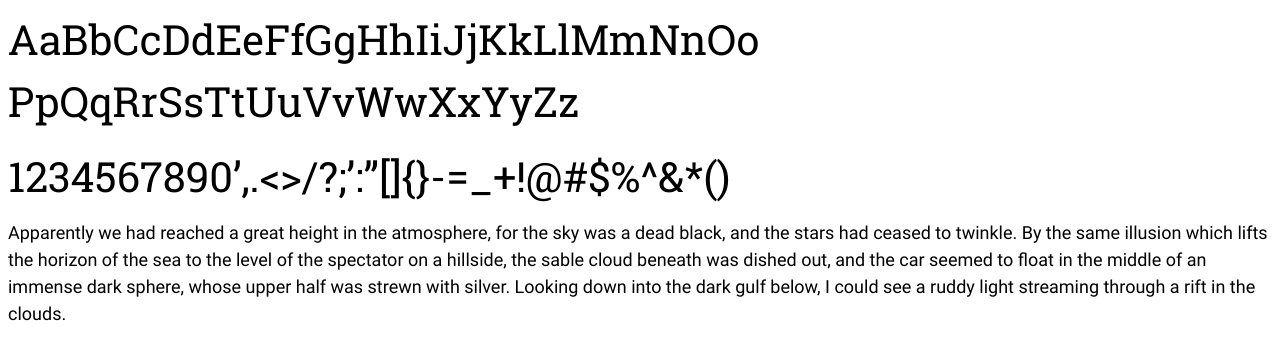
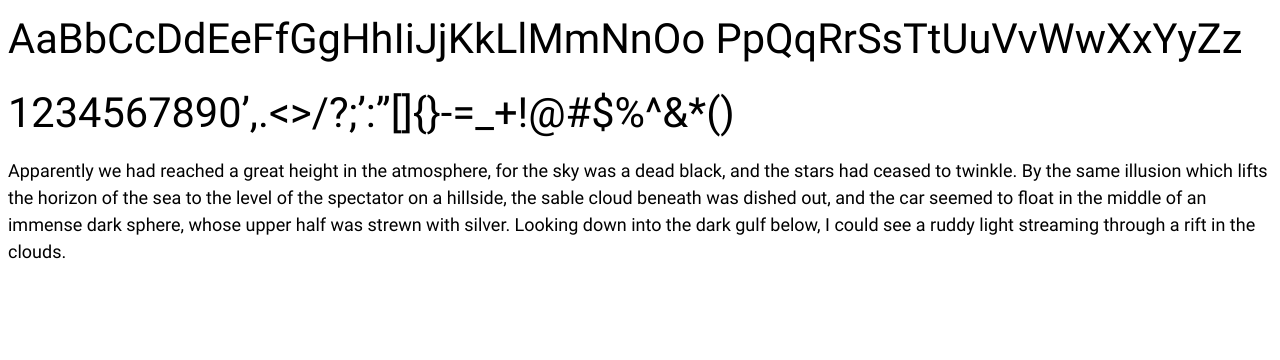
Before and after one commit to matthewelsom/Project-JekyllStyleguide, a Jekyll site: the page built from src/patterns/foundations/typography/roboto.md, in a window 1280 px wide. Shown: the top 360 px of the page. Built offline with Jekyll 4.4.1, drawn with Linux system fonts in a browser that asks for light colours.

```diff
--- a/_includes/pattern_block.html
+++ b/_includes/pattern_block.html
@@ -9,7 +9,7 @@
     <a href="javascript:void(0)" title="View Source Code" class="sg_helper_code button"><i class="icon" data-icon="code"></i></a>
     <a href="javascript:void(0)" title="Open in new window" class="sg_helper_open button" href="{{ site.baseurl }}{{ pattern_url }}" target="_blank"><i class="icon" data-icon="screen_share"></i></a>
   </div>{% endif %}
-  <div class="sg_viewport" style="width:80%">
+  <div class="sg_viewport" style="position: relative; display:block;width:100%">
     <iframe width="100%" frameborder="0" scrolling="no" src="{{ site.baseurl }}{{ pattern_url }}" allowfullscreen></iframe>
   </div>
   <div class="sg_code" data-styles="{{ pattern.styles }}">
--- a/src/patterns/foundations/typography/roboto.md
+++ b/src/patterns/foundations/typography/roboto.md
@@ -5,7 +5,7 @@ maturity: ready
 control: exclude
 ---
 <style>
-  body {
+  body * {
     font-family: 'Roboto' !important;
     word-wrap: break-word;
   }
--- a/styleguide/_scss/components/_viewport.scss
+++ b/styleguide/_scss/components/_viewport.scss
@@ -12,7 +12,7 @@
   }
 
   iframe {
-    height: 100px;
+    min-height: 100px;
 //    opacity: 0;
   }
 }
```
Also changed, not shown: src/patterns/foundations/typography/roboto-slab.md (+2 -2 lines).
